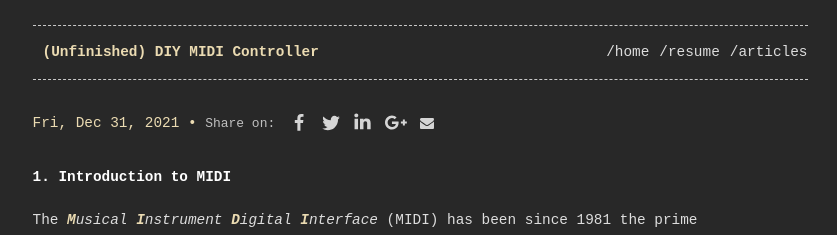
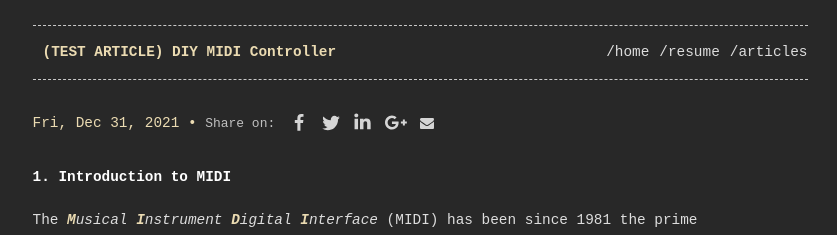
Before and after one commit to jorge-pais/jorge-pais.github.io, a Jekyll site: the page built from _posts/2021-12-31-DIY-midi-keyboard-part-1.md, in a window 1280 px wide. Shown: the top 235 px of the page, without its empty margins (220-1057 px from the left). Built offline with Jekyll 4.4.1, drawn with Linux system fonts in a browser that asks for light colours.

Commit message:
cleared article tags

```diff
--- a/_posts/2021-12-31-DIY-midi-keyboard-part-1.md
+++ b/_posts/2021-12-31-DIY-midi-keyboard-part-1.md
@@ -1,10 +1,9 @@
 ---
 layout: post
-title: (Unfinished) DIY MIDI Controller
+title: (TEST ARTICLE) DIY MIDI Controller
 date: 2021-12-31
 tags:
-    - Music
-    - Electronics
+    - Music Electronics
 categories:
     - projects
 ---
```
Also changed, not shown: _posts/2022-03-10-The-Muffler-Delete.md (+1 -2 lines), resume.md (+1 -1 lines).
